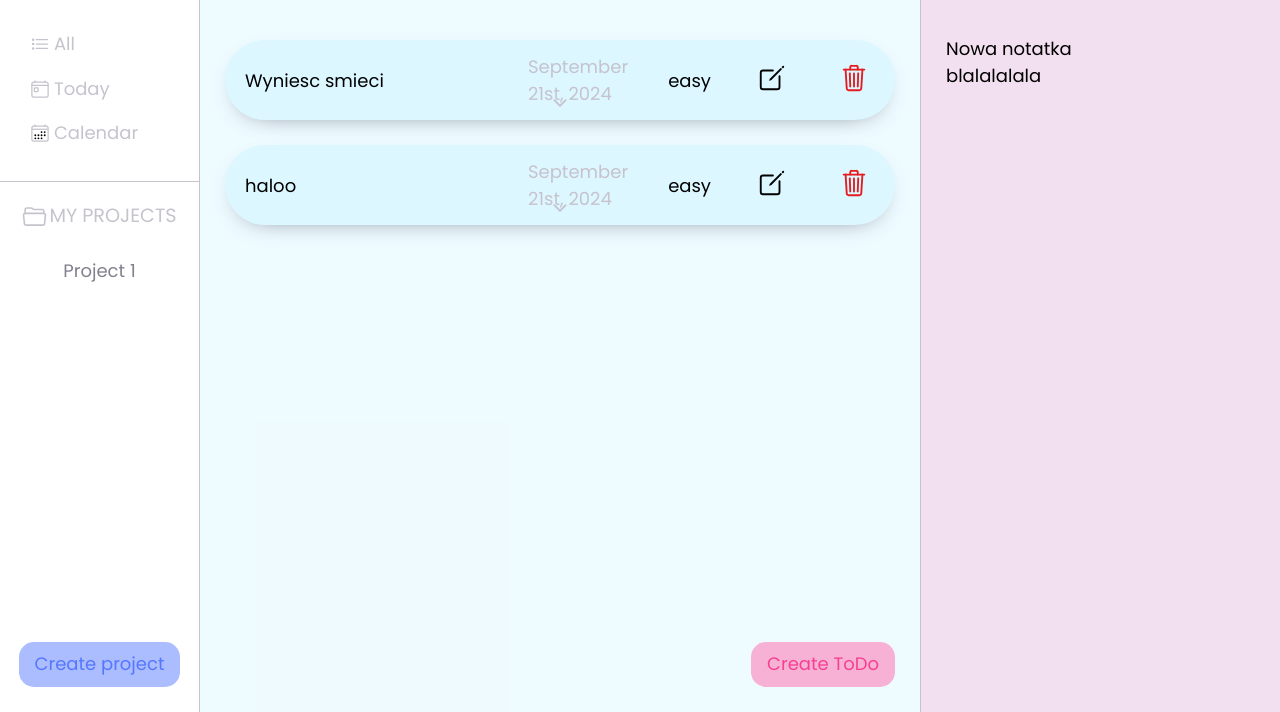
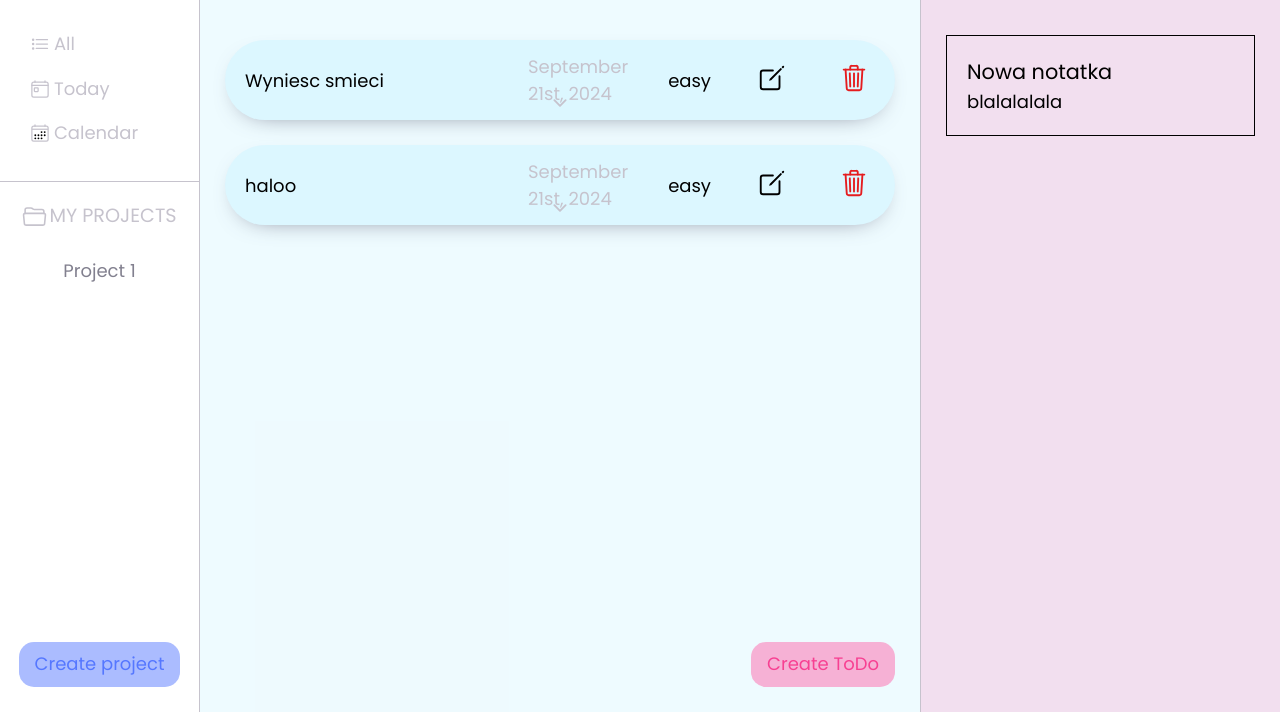
Before and after one commit to dawidtt/todo-app-odin, a website built with webpack: page src/template.html in a window 1280 px wide. Shown: the part 88-800 px from the top of the page. Built offline with nearby package versions, Linux system fonts and the light colour scheme.

Commit message:
Add little styling to note container

```diff
--- a/src/notes-section/notes.css
+++ b/src/notes-section/notes.css
@@ -12,3 +12,11 @@
   margin-bottom: 50px;
   font-weight: 400;
 }
+.note {
+  border: 1px solid black;
+  margin-top: 25px;
+  padding: 20px;
+}
+.note h4 {
+  font-size: 1.3rem;
+}
```
